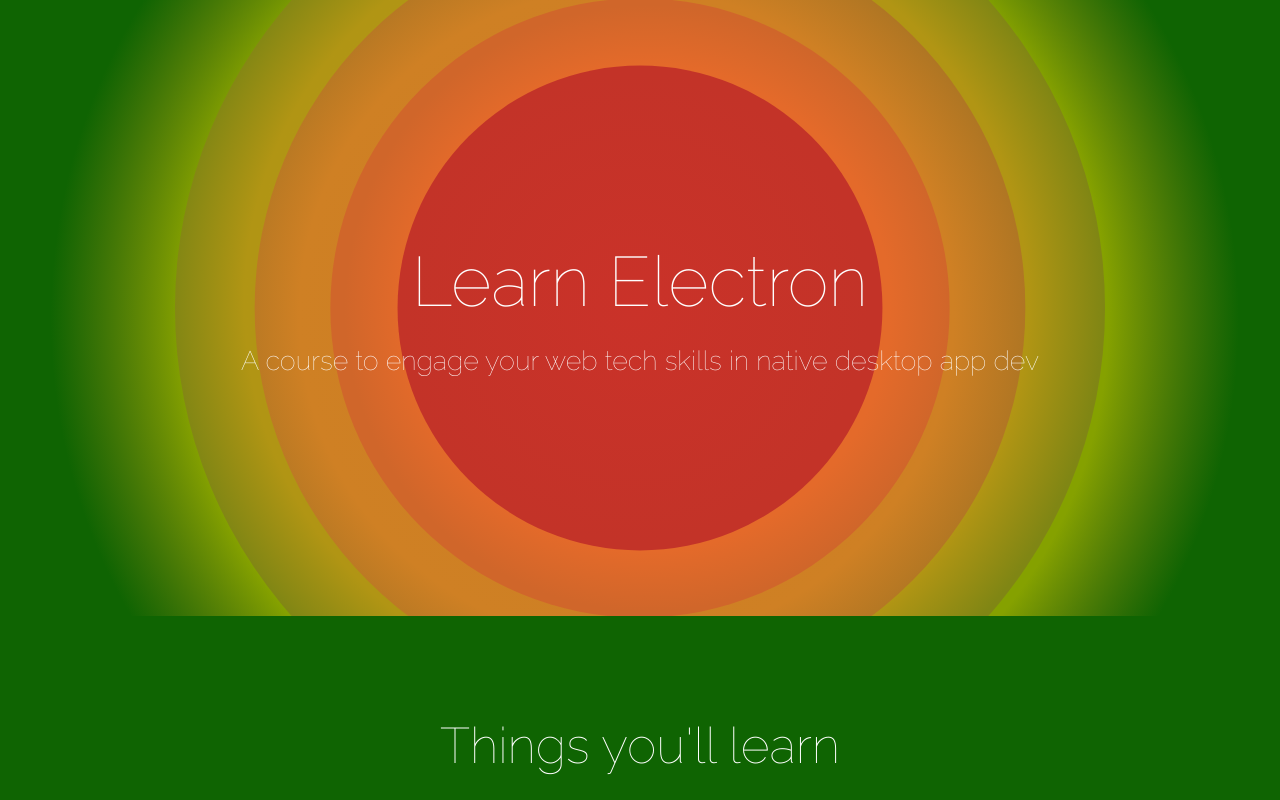
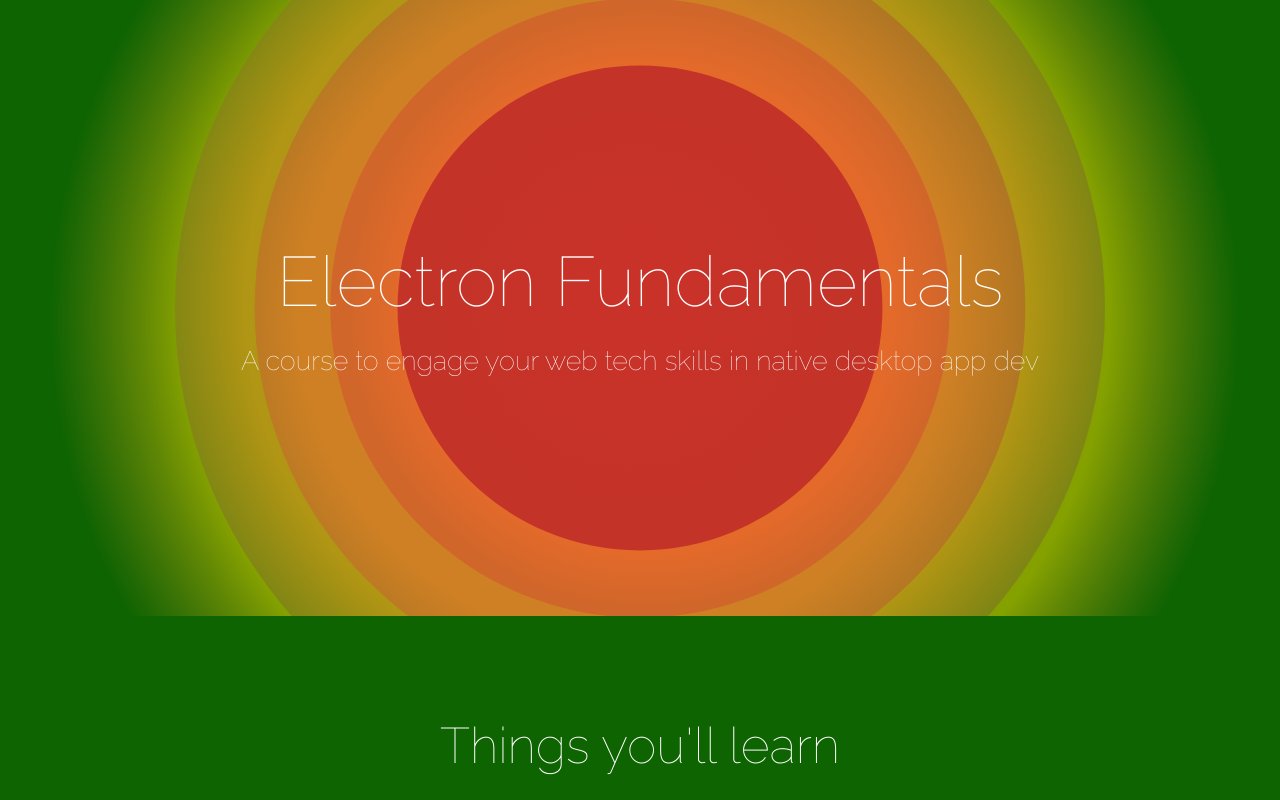
Before and after one commit to jaketrent/electron-course, a Next.js app: page / in a window 1280 px wide. Shown: the top 800 px of the page. Built offline with nearby package versions, Linux system fonts and the light colour scheme.

Commit message:
change page title

```diff
--- a/components/header.js
+++ b/components/header.js
@@ -10,7 +10,7 @@ export default props =>
         href="https://app.pluralsight.com/library/courses/electron-fundamentals/table-of-contents"
         className="pg-title-link"
       >
-        Learn Electron
+        Electron Fundamentals
       </a>
     </h1>
     <h2 className="pg-subtitle">
```
